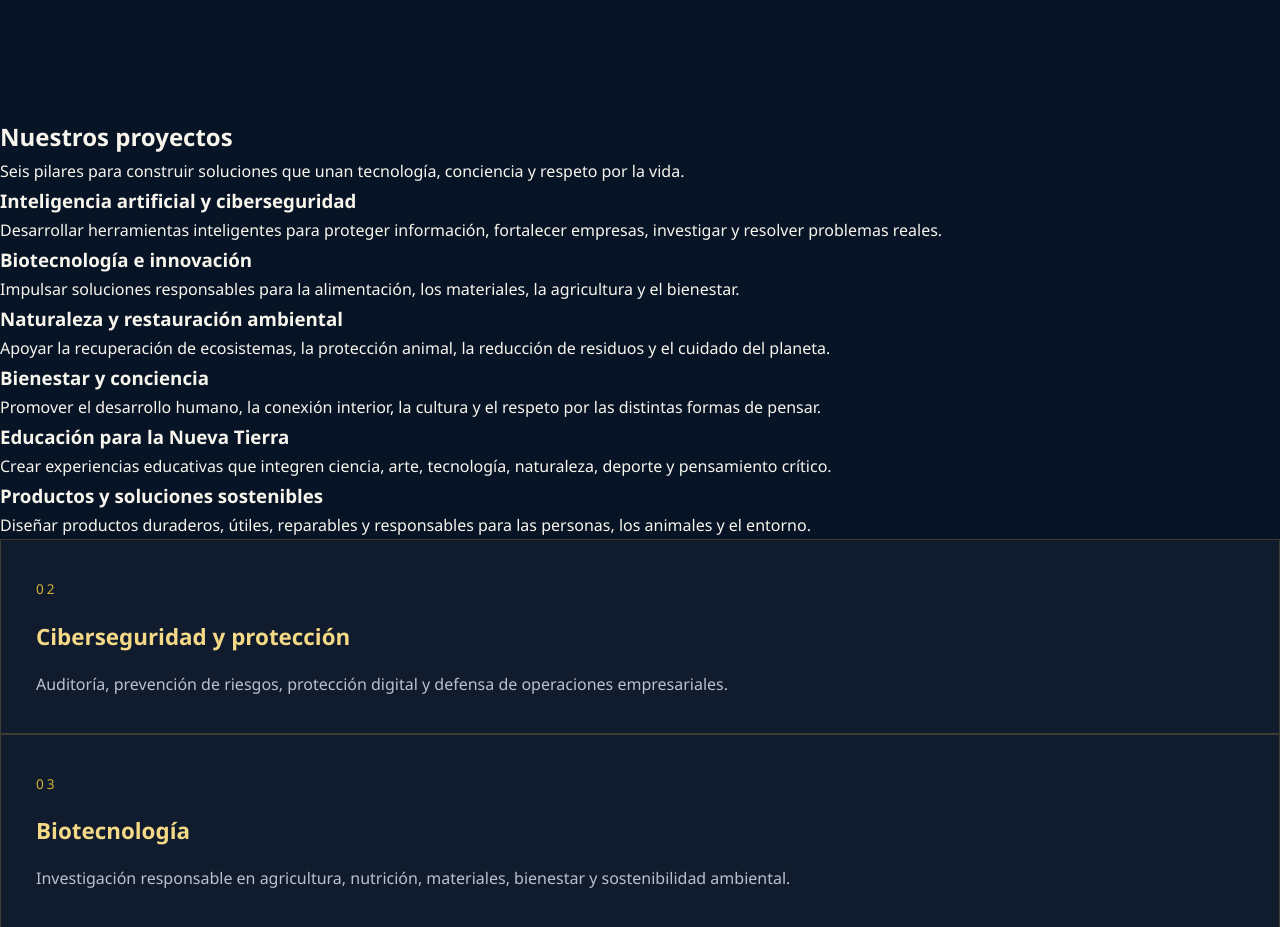
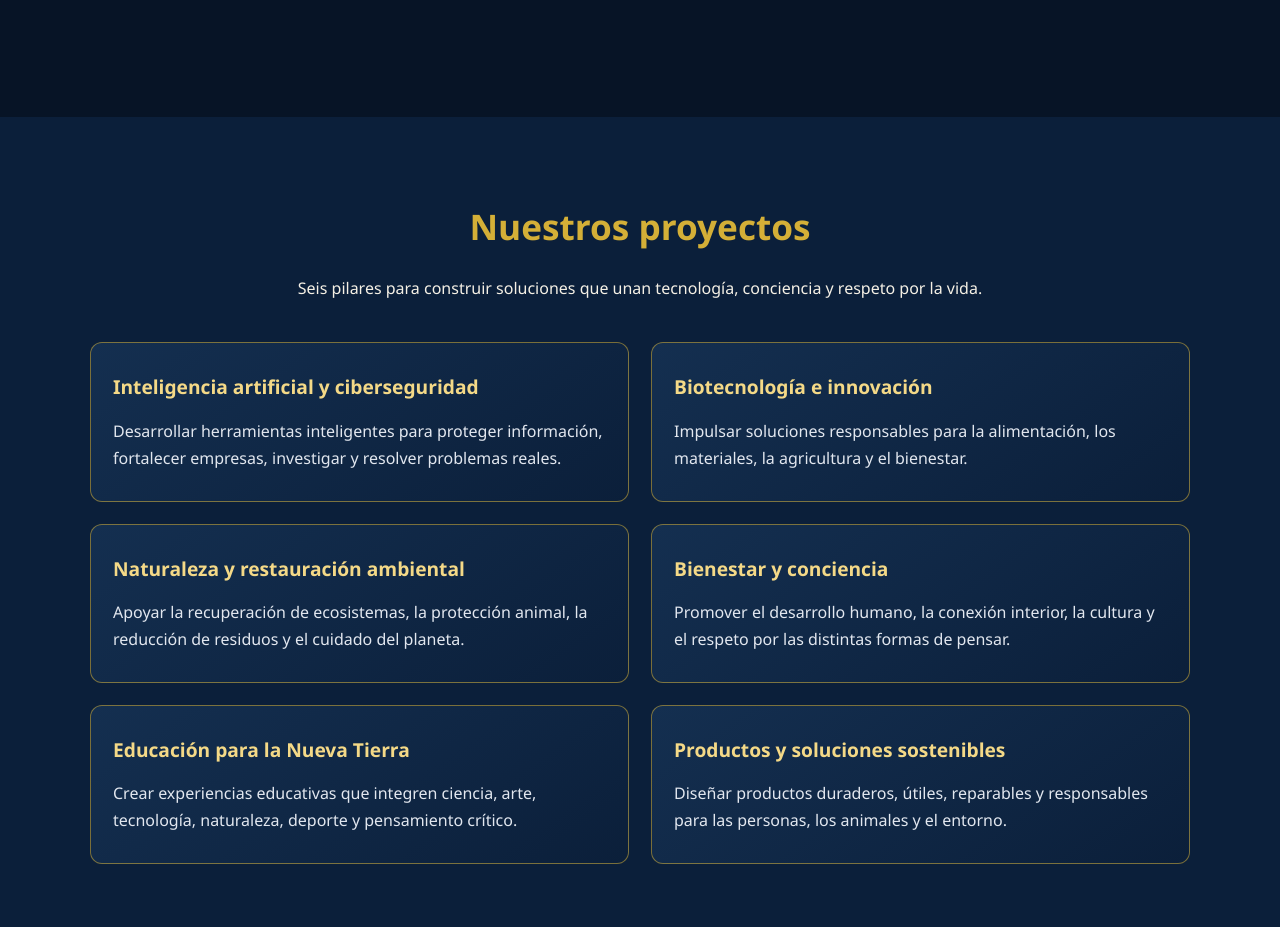
Before and after one commit to crisuri339t-eng/E-HA-RAH-, a plain HTML site: page index.html in a window 1280 px wide. Shown: the part 1217-2144 px from the top of the page. Drawn offline with Linux system fonts and the light colour scheme.

Commit message:
Update style.css

```diff
--- a/style.css
+++ b/style.css
@@ -311,3 +311,72 @@ footer p {
     font-size: 1.5rem;
   }
 }
+
+/* E-HA-RAH — Project Cards */
+
+.eh-projects {
+  padding: 80px 20px;
+  background: #0B1F3A;
+  color: #F5F0E5;
+  text-align: center;
+}
+
+.eh-projects h2 {
+  color: #D4AF37;
+  font-size: 2.2rem;
+  margin-bottom: 18px;
+}
+
+.eh-projects > .container > p {
+  max-width: 750px;
+  margin: 0 auto 40px;
+  line-height: 1.7;
+}
+
+.eh-project-grid {
+  display: grid;
+  grid-template-columns: repeat(2, minmax(0, 1fr));
+  gap: 22px;
+  max-width: 1100px;
+  margin: 0 auto;
+}
+
+.eh-project-card {
+  background: linear-gradient(145deg, #142F50, #0B1F3A);
+  border: 1px solid rgba(212, 175, 55, 0.55);
+  border-radius: 12px;
+  padding: 28px 22px;
+  text-align: left;
+  transition: transform 0.3s, border-color 0.3s;
+}
+
+.eh-project-card:hover {
+  transform: translateY(-5px);
+  border-color: #D4AF37;
+}
+
+.eh-project-card h3 {
+  color: #F4D987;
+  font-size: 1.2rem;
+  margin-bottom: 14px;
+}
+
+.eh-project-card p {
+  color: #E2E7EF;
+  line-height: 1.7;
+  margin: 0;
+}
+
+@media (max-width: 650px) {
+  .eh-project-grid {
+    grid-template-columns: 1fr;
+  }
+
+  .eh-projects {
+    padding: 55px 16px;
+  }
+
+  .eh-project-card {
+    padding: 24px 20px;
+  }
+}
```
